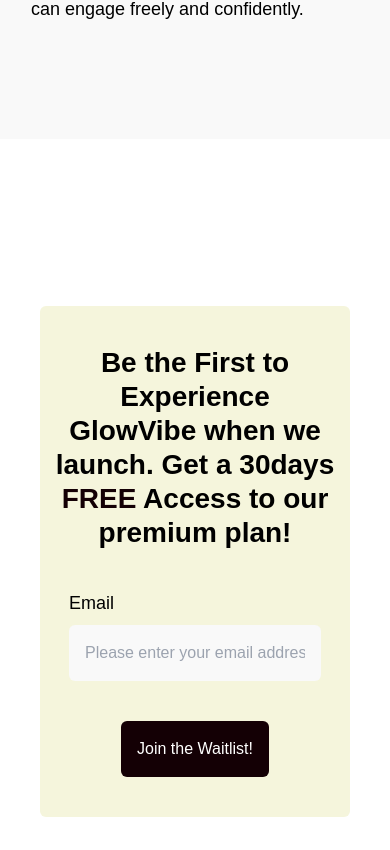
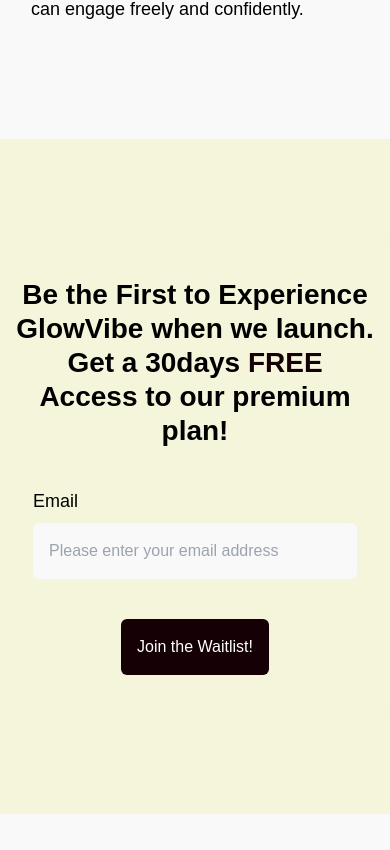
Before and after one commit to MatriksHub/glowvibe-landing, a Next.js app: page / in a window 390 px wide. Shown: the part 1854-2704 px from the top of the page. Built offline with nearby package versions, Linux system fonts and the light colour scheme.

Commit message:
fix: style cta

```diff
--- a/src/components/Subscribe.tsx
+++ b/src/components/Subscribe.tsx
@@ -2,7 +2,7 @@
 
 export default function Subscribe() {
   return (
-    <div className='bg-[#ffffff] h-[100vh] flex justify-center items-center p-10 lg:h-[90vh] lg:p-0' id='subscribe'>
+    <div className='bg-shade h-[80vh] flex justify-center items-center lg:h-[90vh] lg:p-10 lg:bg-[#ffffff]' id='subscribe'>
         <div className='bg-shade container mx-auto border-10 border-background rounded-md'>
             <div className=' flex flex-col gap-10 justify-center items-center py-10'>
                 <h1 className='text-dark text-center font-bold text-[28px] w-[100%] leading-[34px] lg:text-[44px] lg:text-center lg:leading-[48px] lg:w-[70%]'>
```
